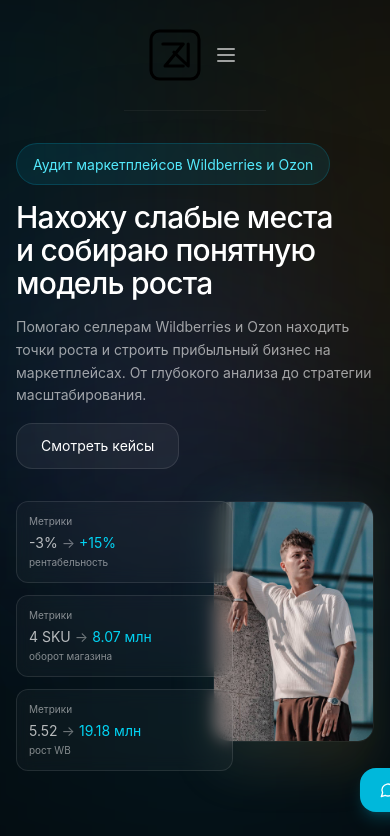
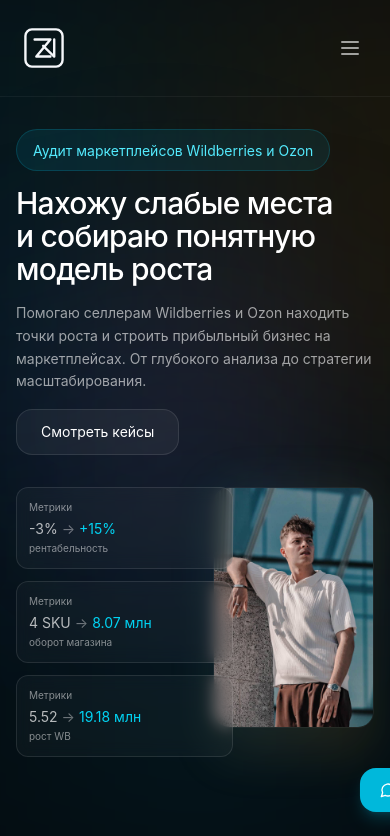
Before and after one commit to zubarevmarketplace/zubarevmarketplace.github.io, a React (Vite) app: page / in a window 390 px wide. Shown: the top 836 px of the page. Built offline with nearby package versions, Linux system fonts and the light colour scheme.

Commit message:
Fix header/footer alignment and add stable site logo

```diff
--- a/src/app/components/layout/Footer.tsx
+++ b/src/app/components/layout/Footer.tsx
@@ -3,16 +3,16 @@ import { Mail, Phone, Send } from 'lucide-react';
 export default function Footer() {
   return (
     <footer className="relative z-10 border-t border-white/5 bg-white/[0.01]">
-      <div className="max-w-[1400px] mx-auto px-8 py-8 md:py-16">
-        <div className="grid grid-cols-1 md:grid-cols-12 gap-8 md:gap-12 mb-8 md:mb-12">
-          <div className="md:col-span-3">
-            <img src="/favicon.svg" alt="Zubarev Lab" className="w-20 h-20 mb-4" />
-            <p className="text-sm text-white/60 leading-relaxed">
+      <div className="max-w-[1400px] mx-auto px-5 md:px-8 lg:px-10 py-10 md:py-16">
+        <div className="grid grid-cols-1 md:grid-cols-3 gap-10 md:gap-8 mb-10 md:mb-12 items-start">
+          <div className="space-y-4">
+            <img src="/logo.svg" alt="Zubarev Lab" className="w-16 h-16" />
+            <p className="text-sm text-white/60 leading-relaxed max-w-sm">
               Аудит, аналитика и консультационное сопровождение для продавцов на Wildberries и Ozon.
             </p>
           </div>
 
-          <div className="md:col-span-3 md:col-start-5">
+          <div className="md:justify-self-center">
             <h4 className="text-sm mb-4 text-white/90">Навигация</h4>
             <ul className="space-y-2 text-sm text-white/60">
               <li><a href="/" className="hover:text-white/90 transition-colors">Главная</a></li>
@@ -20,10 +20,11 @@ export default function Footer() {
               <li><a href="/#formats" className="hover:text-white/90 transition-colors">Услуги</a></li>
               <li><a href="/#cases" className="hover:text-white/90 transition-colors">Кейсы</a></li>
               <li><a href="/#contacts" className="hover:text-white/90 transition-colors">Контакты</a></li>
+              <li><a href="/privacy.html" className="hover:text-white/90 transition-colors">Политика конфиденциальности</a></li>
             </ul>
           </div>
 
-          <div className="md:col-span-4">
+          <div className="md:justify-self-end">
             <h4 className="text-sm mb-4 text-white/90">Контакты</h4>
             <ul className="space-y-3 text-sm text-white/60">
               <li className="flex items-center gap-3"><Send className="w-4 h-4 text-[#0088cc]" /><span>Telegram: @Kolyanist</span></li>
--- a/src/app/components/layout/Header.tsx
+++ b/src/app/components/layout/Header.tsx
@@ -17,12 +17,13 @@ export default function Header({ currentPage }: HeaderProps) {
 
   return (
     <>
-      <nav className="relative z-50 max-w-[1400px] mx-auto px-5 md:px-8 lg:px-10 py-6 flex items-center justify-between border-b border-white/5">
-        <a href="/" className="flex items-center lg:-translate-x-[300px]" aria-label="На главную">
-          <img src="/favicon.svg" alt="Zubarev Lab" className="w-[62px] h-[62px]" />
+      <header className="relative z-50 border-b border-white/5">
+        <nav className="max-w-[1400px] mx-auto px-5 md:px-8 lg:px-10 h-24 flex items-center justify-between gap-6">
+          <a href="/" className="flex items-center shrink-0" aria-label="На главную">
+            <img src="/logo.svg" alt="Zubarev Lab" className="w-12 h-12 md:w-14 md:h-14" />
           </a>
 
-        <div className="hidden md:flex items-center gap-10 lg:gap-12 xl:gap-14 ml-auto lg:translate-x-[100px]">
+          <div className="hidden md:flex flex-1 items-center justify-center gap-8 lg:gap-10 xl:gap-12 min-w-0">
             {landingLinks.map((link) => (
               <a key={link.label} href={link.href} className="text-sm text-white/60 hover:text-white/90 transition-colors whitespace-nowrap">
                 {link.label}
@@ -30,16 +31,19 @@ export default function Header({ currentPage }: HeaderProps) {
             ))}
             <a
               href="/calculator"
-            className={`text-sm transition-colors ${currentPage === 'calculator' ? 'text-white' : 'text-white/60 hover:text-white/90'}`}
+              className={`text-sm transition-colors whitespace-nowrap ${currentPage === 'calculator' ? 'text-white' : 'text-white/60 hover:text-white/90'}`}
             >
               Калькулятор
             </a>
-          <a href="/#contacts" className="px-5 py-2 bg-white/5 hover:bg-white/10 border border-white/10 rounded-full text-sm transition-all">
+          </div>
+
+          <div className="hidden md:flex items-center shrink-0">
+            <a href="/#contacts" className="px-5 py-2 bg-white/5 hover:bg-white/10 border border-white/10 rounded-full text-sm transition-all whitespace-nowrap">
               Связаться
             </a>
           </div>
 
-        <div className="flex md:hidden items-center">
+          <div className="flex md:hidden items-center shrink-0 ml-auto">
             <button
               onClick={() => setMobileMenuOpen(!mobileMenuOpen)}
               className="p-2 text-white/60 hover:text-white/90 transition-colors"
@@ -49,10 +53,11 @@ export default function Header({ currentPage }: HeaderProps) {
             </button>
           </div>
         </nav>
+      </header>
 
       {mobileMenuOpen && (
-        <div className="md:hidden fixed top-[88px] left-0 right-0 z-40 bg-[#050A0E]/95 backdrop-blur-lg border-b border-white/5">
-          <div className="px-8 py-6 space-y-4">
+        <div className="md:hidden fixed top-24 left-0 right-0 z-40 bg-[#050A0E]/95 backdrop-blur-lg border-b border-white/5">
+          <div className="max-w-[1400px] mx-auto px-5 py-6 space-y-4">
             {landingLinks.map((link) => (
               <a
                 key={link.label}
```
Also changed, not shown: public/logo.svg (added). Lines whose indentation alone changed are shown as unchanged.
